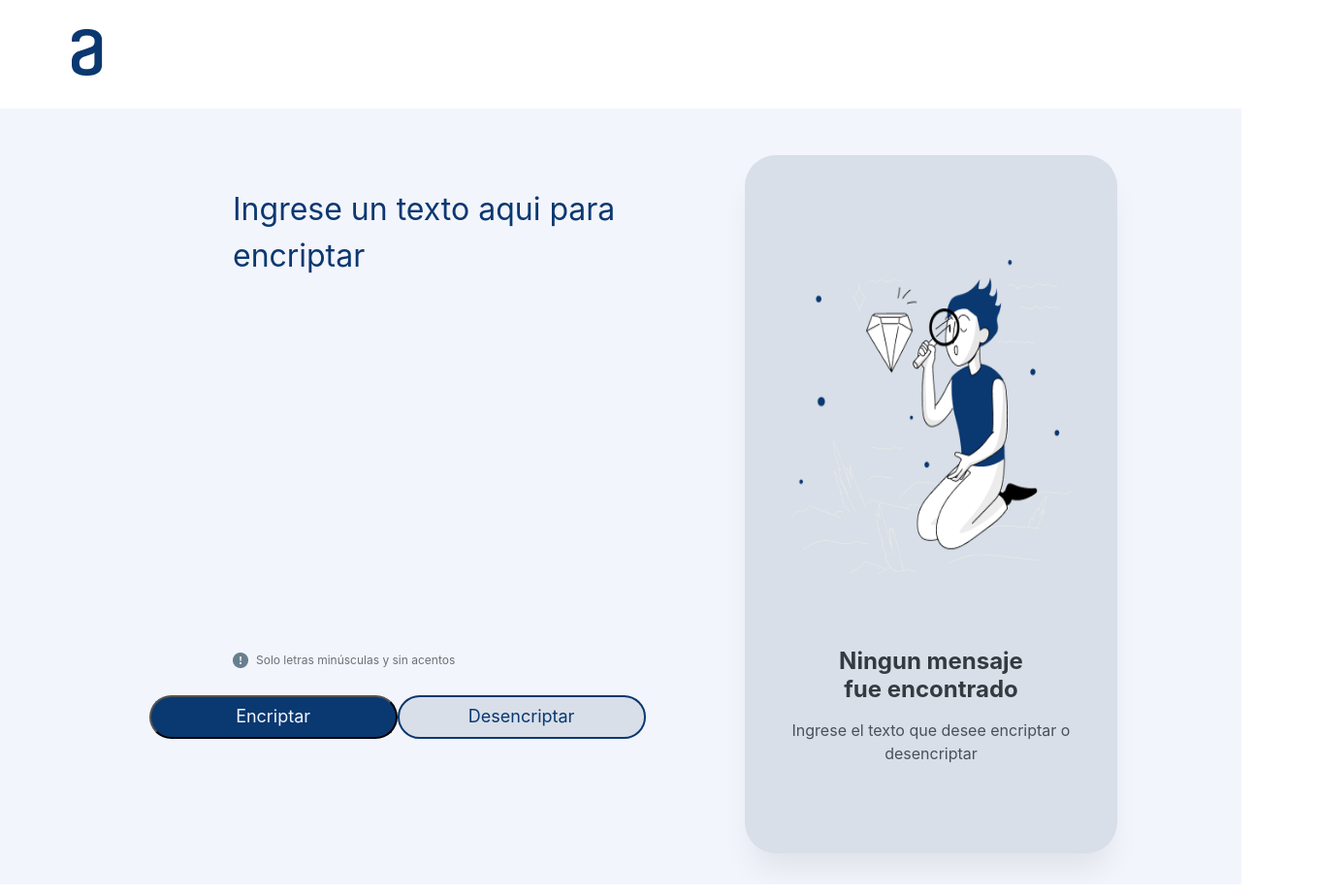
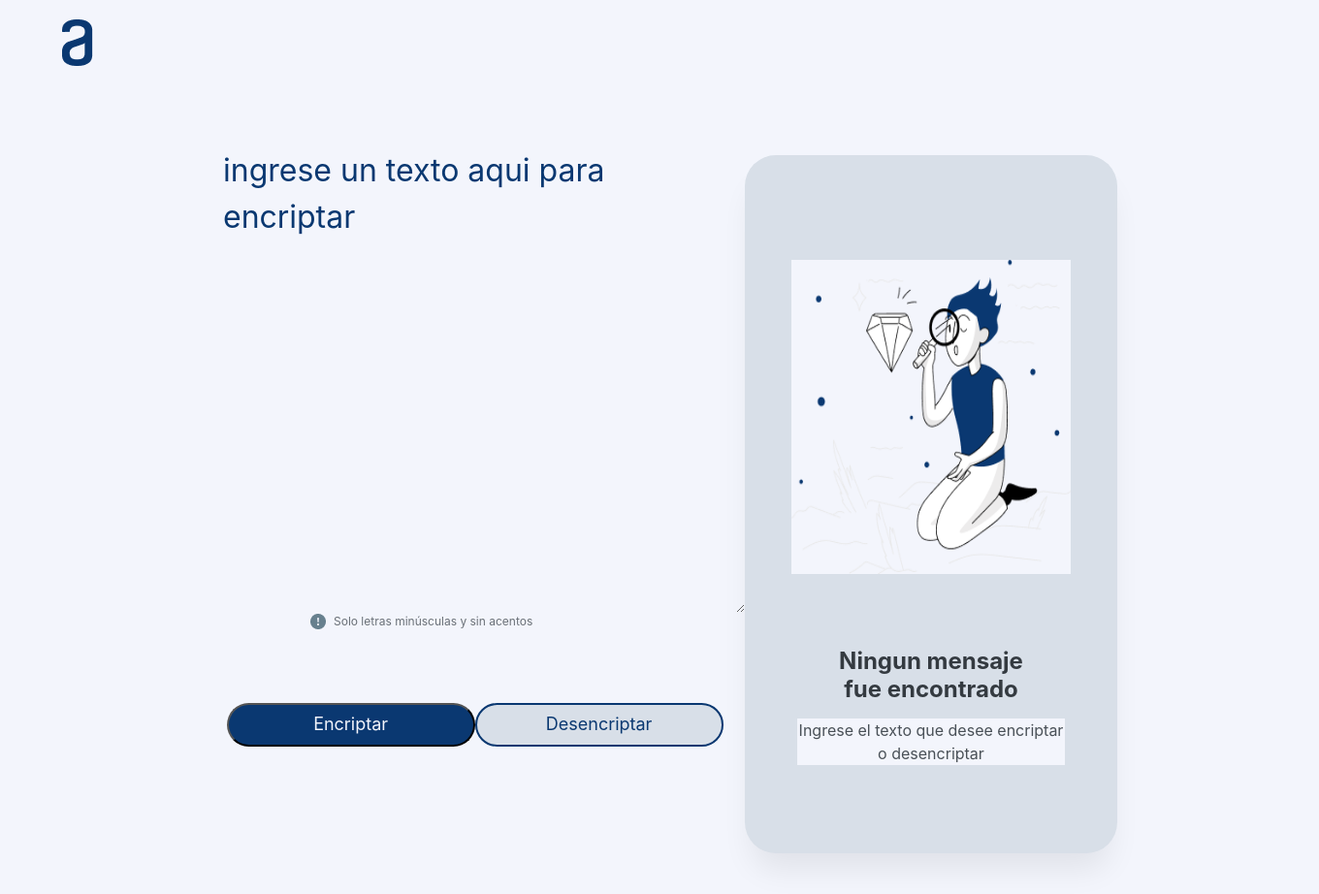
Before and after one commit to JOR3NTO/encriptador_texto, a plain HTML site: page index.html in a window 1280 px wide. Shown: the whole page at 97% size, 1360 px wide, since content can reach past the window. Drawn offline with Linux system fonts and the light colour scheme.

Commit message:
Agregue secciones en el index

```diff
--- a/index.html
+++ b/index.html
@@ -1,5 +1,5 @@
 <!DOCTYPE html>
-<html lang="en">
+<html lang="es">
 <head>
     <meta charset="UTF-8">
     <meta name="viewport" content="width=device-width, initial-scale=1.0">
@@ -13,6 +13,8 @@
         <img src="assets/Logo-1.png" alt="" id="logo_1">
     </header>
 
+    <main>
+        <section>
             <div class="container">
 
                 <div class="encriptador">
@@ -28,9 +30,10 @@
                     <button class="btn_encriptar" type="button" onclick="encriptar()">Encriptar</button>
                     <button class="btn_desencriptar" type="button" onclick="desencriptar()">Desencriptar</button>
                 </div>
+            </div>
+        </section>
 
-    </div>
-
+        <section>
             <div class="encriptado">
 
                 <img src="assets/Muñeco.png" alt="" id="muñeco">
@@ -46,6 +49,10 @@
 
                 </div>
             </div>
+        </section>
+
+    </main>
+
 
 </body>
 <script src="index.js"></script>
--- a/styles/styles.css
+++ b/styles/styles.css
@@ -1,5 +1,4 @@
 @import url('https://fonts.googleapis.com/css2?family=Krona+One&family=Montserrat:ital,wght@0,100..900;1,100..900&display=swap');
-
 
 :root{
     --color-primario: #F3F5FC;
@@ -9,17 +8,24 @@
     --color-bts: #0A3871;
 
     --fuente-inter: "Inter", sans-serif;
-    --fuente-krona:"Krona One", sans-serif;
-
 }
 
 * {
     margin: 0;
     padding: 0;
+    background-color: var(--color-primario);
 }
 
 .header{
-    margin: 30px;
+    padding-top: 20px;
+    margin-left: 20px;
+    width: 5%;
+}
+
+main{
+    display: flex;
+    margin-bottom: 50px;
+    margin-left: 80px;
 }
 
 #logo_1{
@@ -41,7 +47,7 @@
     width: 42%;
     height: 60%;
     top: 80px;
-    left: 240px;
+    left: 150px;
     gap: 0px;
     opacity: 0px;
     border: none;
@@ -51,6 +57,7 @@
     line-height: 48px;
     text-align: left;
     background-color: var(--color-primario);
+    text-transform: lowercase;
 }
 
 .texto::placeholder{
@@ -96,7 +103,7 @@
     position: absolute;
     width: 80%;
     left: 12%;
-    top:74%;
+    top:80%;
 }
 
 .btn_encriptar{
@@ -164,9 +171,10 @@
     padding: 1%;
     gap: 16px;
     position: absolute;
-    width: 100%;
+    width: 90%;
     top: 70%;
     text-align: center;
+    background-color: var(--color-secundario);
 }
 
 .mensaje_encriptado h2{
@@ -178,6 +186,7 @@
     line-height: 120%;
     text-align: center;
     color: var(--color-cuaternario);
+    background-color: var(--color-secundario);
 }
 
 .mensaje_encriptado p{
@@ -210,8 +219,8 @@
     line-height: 150%;
     text-align: center;
     color: black;
+    background-color: var(--color-secundario);
 }
-
 
 .btn_copiar{
     box-sizing: border-box;
@@ -234,8 +243,6 @@
     text-align: center;
     cursor: pointer;
 }
-
-
 
 /*media query*/
 @media (max-width: 57.5em){
```
Lines whose indentation alone changed are shown as unchanged.
